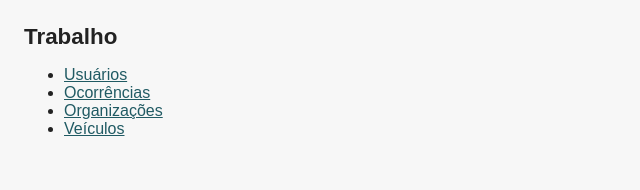
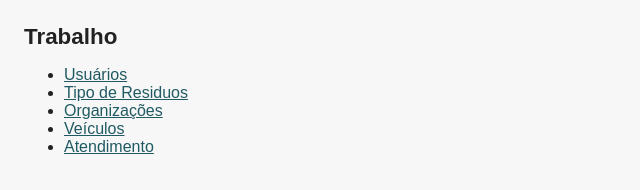
Before and after one commit to thurjose/ecotrack, a plain HTML site: page index.html in a window 1280 px wide. Shown: the whole page, without its empty margins (0-640 px from the left). Drawn offline with Linux system fonts and the light colour scheme.

Commit message:
arrumei o index.html para os links funcionais

```diff
--- a/index.html
+++ b/index.html
@@ -11,9 +11,10 @@
 
 <ul>
     <li><a href="usuario.html">Usuários</a></li>
-    <li><a href="ocorrencia.html">Ocorrências</a></li>
+    <li><a href="tiporesiduos.html">Tipo de Residuos</a></li>
     <li><a href="organizacao.html">Organizações</a></li>
-    <li><a href="veiculo.html">Veículos</a></li>
+    <li><a href="veiculos.html">Veículos</a></li>
+    <li><a href="atendimento.html">Atendimento</a></li>
 </ul>
 
 </body>
```
